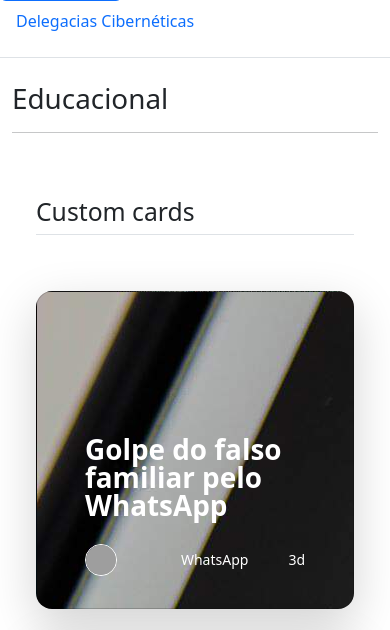
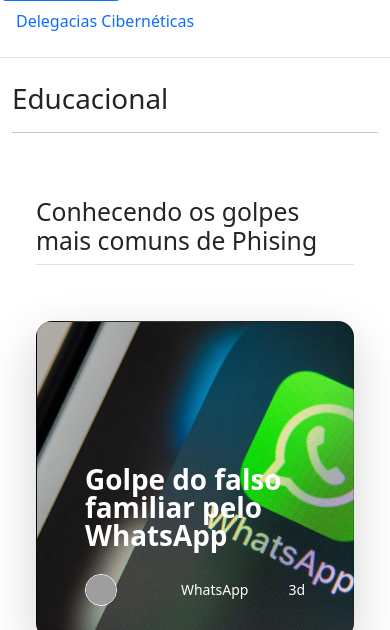
Before and after one commit to GregMasterBr/seproteja, a Django app: page /educacional/ in a window 390 px wide. Shown: the part 143-773 px from the top of the page. Run offline with Django 4.2, Linux system fonts and the light colour scheme; some libraries are stand-ins or nearby versions; grey boxes are pictures that could not be loaded.

Commit message:
seção educacional

```diff
--- a/myproject/core/templates/educacional.html
+++ b/myproject/core/templates/educacional.html
@@ -13,12 +13,12 @@
     <p></p>
     <hr style="background-color: gray;" />
     <div class="container px-4 py-5" id="custom-cards">
-        <h2 class="pb-2 border-bottom">Custom cards</h2>
+        <h2 class="pb-2 border-bottom">Conhecendo os golpes mais comuns de Phising</h2>
 
         <div class="row row-cols-1 row-cols-lg-3 align-items-stretch g-4 py-5">
           <div class="col">
-            <a  data-bs-toggle="modal" data-bs-target="#golpe1" style="cursor: pointer;">
-            <div class="card card-cover h-100 overflow-hidden text-bg-dark rounded-4 shadow-lg" style="background-image: url('/static/img/whatsapp.jpg');">
+            <a href="https://embed.figma.com/proto/CfUOezqGm4x0b70KSyRna9/PhishOut-(Copy)?node-id=2103-392&node-type=frame&scaling=min-zoom&content-scaling=fixed&page-id=0%3A1&starting-point-node-id=1%3A6&embed-host=share"  target="_blank" style="cursor: pointer; text-decoration:none; "> {% comment %}data-bs-toggle="modal" data-bs-target="#golpe1" {% endcomment %}
+            <div class="card card-cover h-100 overflow-hidden text-bg-dark rounded-4 shadow-lg" style="background-image: url('/static/img/whatsapp.jpg'); background-size: cover;">
               <div class="d-flex flex-column h-100 p-5 pb-3 text-white text-shadow-1">
                 <h3 class="pt-5 mt-5 mb-4 display-6 lh-1 fw-bold">Golpe do falso familiar pelo WhatsApp</h3>
                 <ul class="d-flex list-unstyled mt-auto">
@@ -40,16 +40,18 @@
           </div>
 
           <div class="col">
-            <div class="card card-cover h-100 overflow-hidden text-bg-dark rounded-4 shadow-lg" style="background-image: url('unsplash-photo-2.jpg');">
+            <a href="https://www.figma.com/proto/CfUOezqGm4x0b70KSyRna9/PhishOut-(Copy)?node-id=226-468&node-type=frame&t=HOCSb4jtqfMgKJbq-0&scaling=min-zoom&content-scaling=fixed&page-id=0%3A1&starting-point-node-id=1%3A6" target="_blank" style="cursor: pointer; text-decoration:none; ">
+
+            <div class="card card-cover h-100 overflow-hidden text-bg-dark rounded-4 shadow-lg" style="background-image: url('/static/img/sms.png'); background-size: cover;">
               <div class="d-flex flex-column h-100 p-5 pb-3 text-white text-shadow-1">
-                <h3 class="pt-5 mt-5 mb-4 display-6 lh-1 fw-bold">Much longer title that wraps to multiple lines</h3>
+                <h3 class="pt-5 mt-5 mb-4 display-6 lh-1 fw-bold">Se protegendo de golpes por SMS</h3>
                 <ul class="d-flex list-unstyled mt-auto">
                   <li class="me-auto">
                     <img src="https://github.com/twbs.png" alt="Bootstrap" width="32" height="32" class="rounded-circle border border-white">
                   </li>
                   <li class="d-flex align-items-center me-3">
                     <svg class="bi me-2" width="1em" height="1em"><use xlink:href="#geo-fill"></use></svg>
-                    <small>Pakistan</small>
+                    <small>SMS</small>
                   </li>
                   <li class="d-flex align-items-center">
                     <svg class="bi me-2" width="1em" height="1em"><use xlink:href="#calendar3"></use></svg>
@@ -58,19 +60,21 @@
                 </ul>
               </div>
             </div>
+            </a>
           </div>
 
           <div class="col">
-            <div class="card card-cover h-100 overflow-hidden text-bg-dark rounded-4 shadow-lg" style="background-image: url('unsplash-photo-3.jpg');">
+            <a href="https://www.figma.com/proto/CfUOezqGm4x0b70KSyRna9/PhishOut-(Copy)?node-id=211-265&t=HOCSb4jtqfMgKJbq-1"  target="_blank" style="cursor: pointer; text-decoration:none; "> {% comment %}data-bs-toggle="modal" data-bs-target="#golpe1" {% endcomment %}
+            <div class="card card-cover h-100 overflow-hidden text-bg-dark rounded-4 shadow-lg" style="background-image: url('/static/img/celular.png');background-size: cover; background-repeat: no-repeat;">
               <div class="d-flex flex-column h-100 p-5 pb-3 text-shadow-1">
-                <h3 class="pt-5 mt-5 mb-4 display-6 lh-1 fw-bold">Another longer title belongs here</h3>
+                <h3 class="pt-5 mt-5 mb-4 display-6 lh-1 fw-bold">Se protegndo de golpes por ligações</h3>
                 <ul class="d-flex list-unstyled mt-auto">
                   <li class="me-auto">
                     <img src="https://github.com/twbs.png" alt="Bootstrap" width="32" height="32" class="rounded-circle border border-white">
                   </li>
                   <li class="d-flex align-items-center me-3">
                     <svg class="bi me-2" width="1em" height="1em"><use xlink:href="#geo-fill"></use></svg>
-                    <small>California</small>
+                    <small>Ligação</small>
                   </li>
                   <li class="d-flex align-items-center">
                     <svg class="bi me-2" width="1em" height="1em"><use xlink:href="#calendar3"></use></svg>
@@ -79,6 +83,7 @@
                 </ul>
               </div>
             </div>
+            </a>
           </div>
         </div>
       </div>
--- a/myproject/core/templates/estatisticas.html
+++ b/myproject/core/templates/estatisticas.html
@@ -14,13 +14,7 @@
     <p></p>
     <hr style="background-color: gray;" />
 
-
       <div class="container-fluid">
-
-        <!-- Page Heading -->
-        <div class="d-sm-flex align-items-center justify-content-between mb-4">
-            <h1 class="h3 mb-0 text-gray-800">Dashboard</h1>
-        </div>
 
         <!-- Content Row -->
         <div class="row">
```
Also changed, not shown: myproject/core/templates/denuncias.html (+0 -24 lines), myproject/static/img/celular.png (added), myproject/static/img/sms.png (added).
